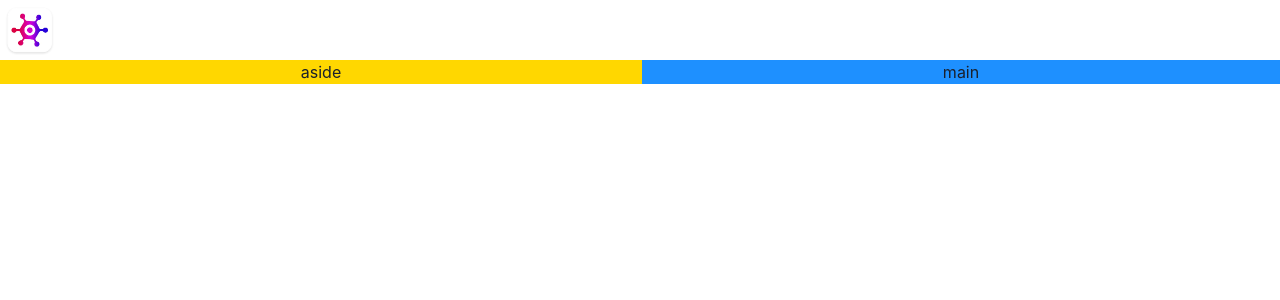
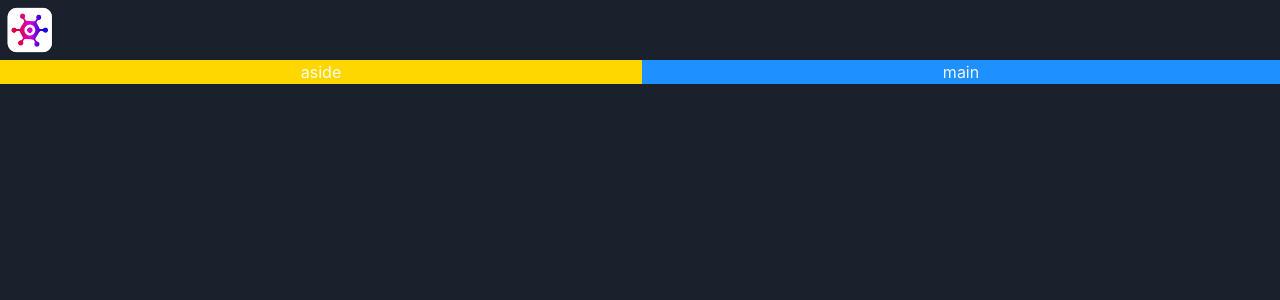
Before and after one commit to Arpanoob/game_hub, a React (Vite) app: page / in a window 1280 px wide. Shown: the top 300 px of the page. Built offline with nearby package versions, Linux system fonts and the light colour scheme.

Commit message:
Added theme

```diff
--- a/src/main.tsx
+++ b/src/main.tsx
@@ -1,12 +1,15 @@
 import React from "react";
 import ReactDOM from "react-dom/client";
-import { ChakraProvider } from "@chakra-ui/react";
+import { ChakraProvider, ColorModeScript } from "@chakra-ui/react";
 import App from "./App";
 import "./index.css";
+import theme from "./themes/themes";
 
 ReactDOM.createRoot(document.getElementById("root") as HTMLElement).render(
   <React.StrictMode>
-    <ChakraProvider>
+    <ChakraProvider theme={theme}>
+      <ColorModeScript initialColorMode={theme.config.initialColorMode} />
+
       <App />
     </ChakraProvider>
   </React.StrictMode>
--- /dev/null
+++ b/src/themes/themes.tsx
@@ -0,0 +1,15 @@
+// theme.ts
+
+// 1. import `extendTheme` function
+import { extendTheme, type ThemeConfig } from "@chakra-ui/react";
+
+// 2. Add your color mode config
+const config: ThemeConfig = {
+  initialColorMode: "dark",
+  useSystemColorMode: false,
+};
+
+// 3. extend the theme
+const theme = extendTheme({ config });
+
+export default theme;
```
